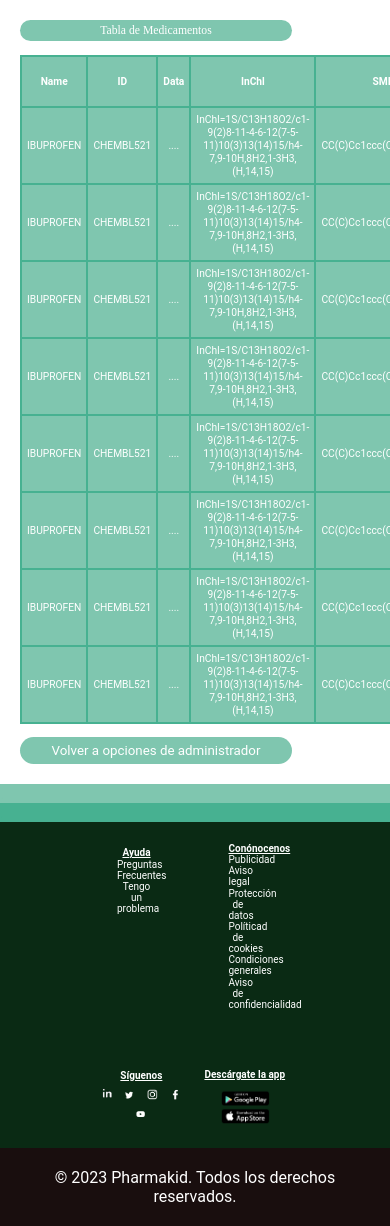
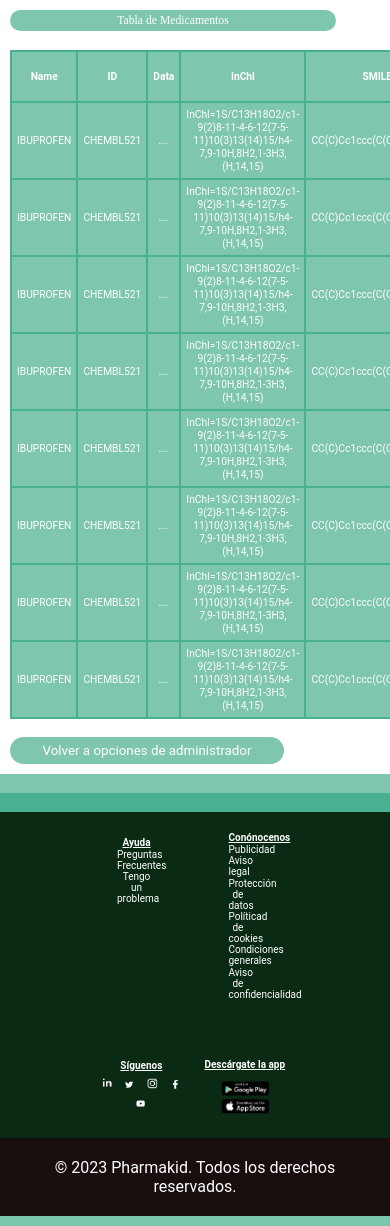
Before and after one commit to abrahamz22/FARMAKID, a PHP site: page /tablaMedicamentos.php in a window 390 px wide; the page is wider, and only the part inside the window is pictured. Shown: the part 176-1402 px from the top of that part. Run offline with PHP 8.4, Linux system fonts and the light colour scheme.

```diff
--- a/bbdd/conexionUser.php
+++ b/bbdd/conexionUser.php
@@ -9,6 +9,7 @@
         $row = mysqli_fetch_assoc($resultado);//asociamos esa columna a una variable
         if($contrasena == $row["contrasena"]){//si la contraseña es correcta
             $_SESSION["usuario"] = $row['usuario'];//creamos variable usuario de sesion con el usario encontrado
+            $_SESSION["rol"] = $row['rol'];//creo la variable rol  y le asigno el valor de la columna que tiene los roles en la BD
             if($row["rol"] == "administrador"){//si se trata de un administrador
                 header("location: ../administrador.php");//redirigimos a administrador
             }else if($row["rol"] == "editor"){//si se trata de un editor
--- a/css/tablas.css
+++ b/css/tablas.css
@@ -58,15 +58,13 @@ table {
 
   /*Tabla de medicamentos*/
 #divTabla {
-    /* margin: auto; */
+    margin: auto;
     display: flex;
     flex-direction: column;
     width: 100%;
     max-width: 1200px;
     padding: 45px;
     text-align: center;
-    /* justify-content: center; */
-    /* align-items: center; */
 }
 
 #divTabla form{
@@ -195,13 +193,11 @@ table{
   @media screen and (max-width:1009px){
      /*SECION DE MEDICAMENTOS Y USUARIOS*/
 
-     #divTabla{
-        width: 80%;
-        padding: 10px;
-    }
+
     #divTabla {
-        width: 80%;
-        padding: 20px;
+    max-width: 1600px;
+    padding: 10px;
+    margin: 0 auto;
     }
 
     #divTabla h1 {
```
Also changed, not shown: tablaUsuario.php (+12 -15 lines).
